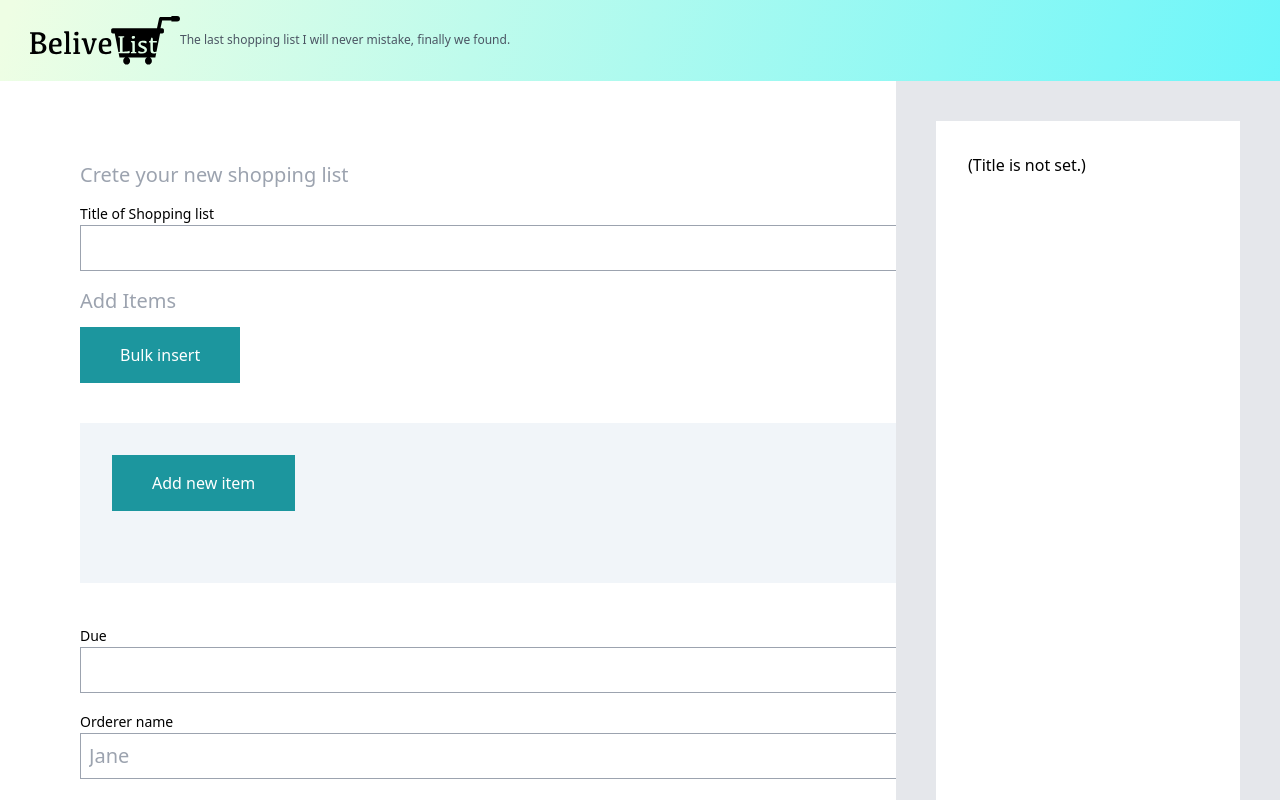
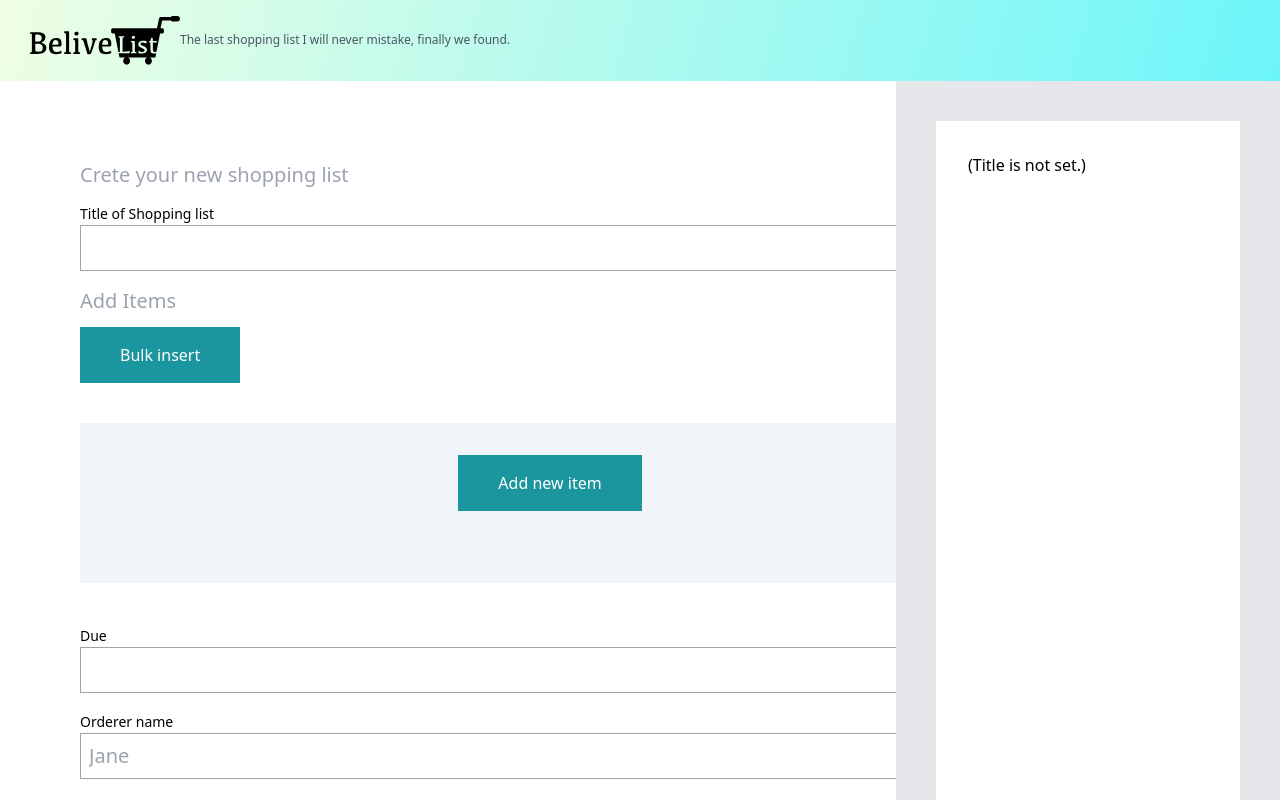
Before and after one commit to kohki-shikata/believe-list, a Next.js app: page /create in a window 1280 px wide. Shown: the top 800 px of the page. Built offline with nearby package versions, Linux system fonts and the light colour scheme.

Commit message:
Create screen WIP

```diff
--- a/pages/create/index.tsx
+++ b/pages/create/index.tsx
@@ -1,15 +1,15 @@
 import type { ReactElement } from 'react'
 import { useState, useEffect } from 'react'
-import Layout from '../../layouts/default'
+import Layout from '@/layouts/default'
 import Link from 'next/link'
-import NestedLayout from '../../layouts/nested'
-import Header from '../../components/common/Header'
-import BulkInsert from '../../components/common/BulkInsert'
-import ItemCard from '../../components/common/ItemCard'
+import NestedLayout from '@/layouts/nested'
+import Header from '@/components/common/Header'
+import BulkInsert from '@/components/common/BulkInsert'
+import ItemCard from '@/components/common/ItemCard'
 import { useRecoilState, useRecoilValue } from 'recoil'
-import { orderState } from '../../components/store/Order'
+import { orderState } from '@/components/store/Order'
 import type { NextPageWithLayout } from '../_app'
-import type { Order, Item } from '../../types/Order'
+import type { Order, Item } from '@/types/Order'
 
 
 const Page: NextPageWithLayout = () => {
@@ -25,7 +25,7 @@ const Page: NextPageWithLayout = () => {
 
   const addItem = () => {
     const item: Item = {
-      productName: 'test',
+      productName: '',
       quantity: 1,
       includeVAT: true
     }
@@ -46,7 +46,7 @@ const Page: NextPageWithLayout = () => {
         </div>
         <p className="text-gray-600 text-xs text-center md:text-left">The last shopping list I will never mistake, <br className="md:hidden" />finally we found.</p>
       </div>
-      <div id="contentWrap" className="grid md:grid-cols-[70vw,30vw]">
+      <div id="contentWrap" className="grid md:grid-cols-[calc(70vw_-_(100vw_-_100%)_*_0.7),calc(30vw_-_(100vw_-_100%)_*_0.3)]">
         <main id="main">
           <div className="inner p-[20px] md:p-[40px] lg:w-[1100px] lg:p-[80px] lg:mx-auto">
             <h2 className="text-xl text-gray-400 mb-3">Crete your new shopping list</h2>
@@ -58,8 +58,8 @@ const Page: NextPageWithLayout = () => {
             <BulkInsert showBulk={showBulk} setShowBulk={setShowBulk} />
             <button onClick={() => toggleBulkModal(true)} className="button">Bulk insert</button>
             <div id="list" className="bg-slate-100 p-2 md:p-8 mb-10">
-              {order.itemsList.map((item: Item) => <ItemCard key={item.productName} />)}
-              <button type="button" className="button" onClick={addItem}>Add new item</button>
+              {order.itemsList.map((item: Item, index: number) => <ItemCard index={index} key={item.productName} />)}
+              <button type="button" className="block button mx-auto" onClick={addItem}>Add new item</button>
             </div>
 
             <div className="mb-4">
@@ -83,7 +83,7 @@ const Page: NextPageWithLayout = () => {
         <div id="preview" className="hidden md:block bg-gray-200 p-10">
           <div className="bg-white p-8 min-h-[50em] sticky top-10">
             <p>{order.title.length > 0 ? order.title : '(Title is not set.)'}</p>
-            {order.itemsList ? order.itemsList.map((item: Item) => (<p key={item.productName}>{item.productName}</p>)) : ''}
+            {order.itemsList ? order.itemsList.map((item: Item, index: number) => (<p key={'item-' + index}>{item.productName}</p>)) : ''}
           </div>
         </div>
       </div>
```
